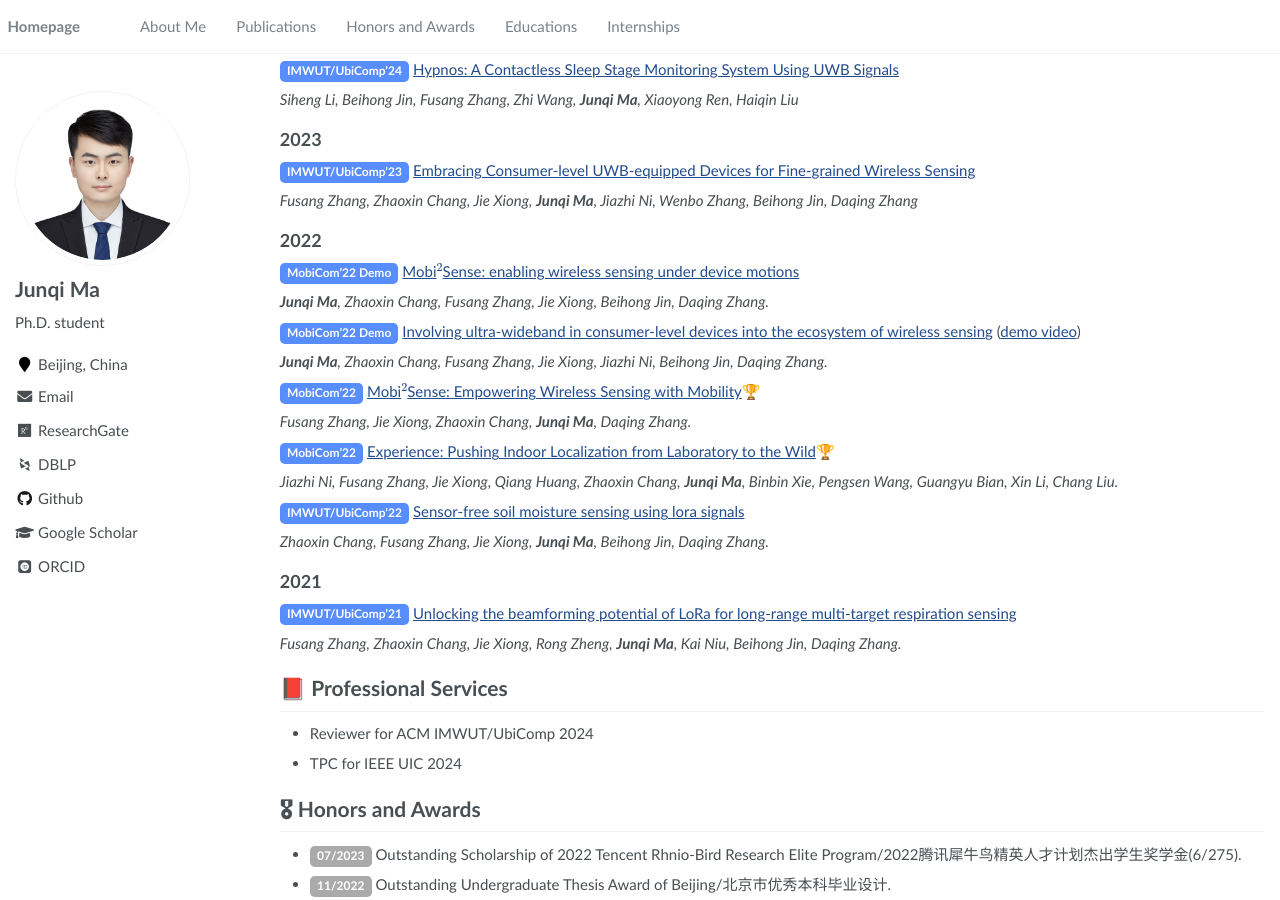
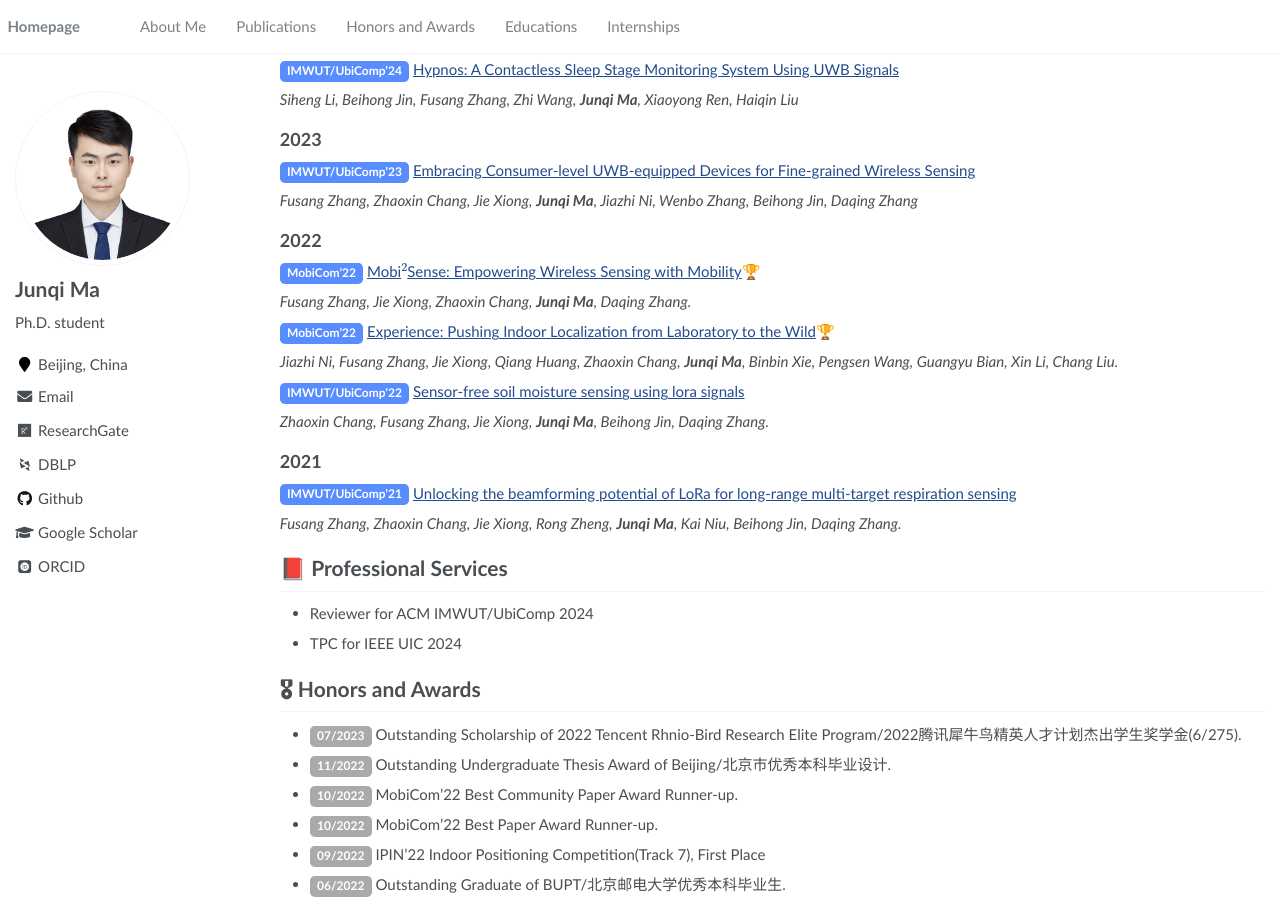
Before and after one commit to junqi-ma/junqi-ma.github.io, a Jekyll site: the page built from _pages/about.md, in a window 1280 px wide and 900 px high, scrolled down 624 px. Built offline with Jekyll 4.4.1, drawn with Linux system fonts in a browser that asks for light colours; some web fonts are replaced; formulas are drawn with MathJax 3.

Commit message:
Update about.md

```diff
--- a/_pages/about.md
+++ b/_pages/about.md
@@ -86,13 +86,14 @@ I am a third-year Ph.D. student at Institute of Software, Chinese Academy of Sci
 
 ## 2022
 
-<span class = 'label label-conf'>MobiCom'22 Demo</span> [Mobi$^2$Sense: enabling wireless sensing under device motions](https://dl.acm.org/doi/abs/10.1145/3495243.3558748)
+<!--<span class = 'label label-conf'>MobiCom'22 Demo</span> [Mobi$^2$Sense: enabling wireless sensing under device motions](https://dl.acm.org/doi/abs/10.1145/3495243.3558748)
 
 ***Junqi Ma**, Zhaoxin Chang, Fusang Zhang, Jie Xiong, Beihong Jin, Daqing Zhang.*
 
 <span class = 'label label-conf'>MobiCom'22 Demo</span> [Involving ultra-wideband in consumer-level devices into the ecosystem of wireless sensing](https://dl.acm.org/doi/abs/10.1145/3495243.3558745) ([demo video](https://www.youtube.com/watch?v=DmmyH8VwpJU))
 
 ***Junqi Ma**, Zhaoxin Chang, Fusang Zhang, Jie Xiong, Jiazhi Ni, Beihong Jin, Daqing Zhang.*
+-->
 
 <span class = 'label label-conf'>MobiCom'22</span> [Mobi$^2$Sense: Empowering Wireless Sensing with Mobility](https://dl.acm.org/doi/10.1145/3495243.3560518)🏆
 
```
